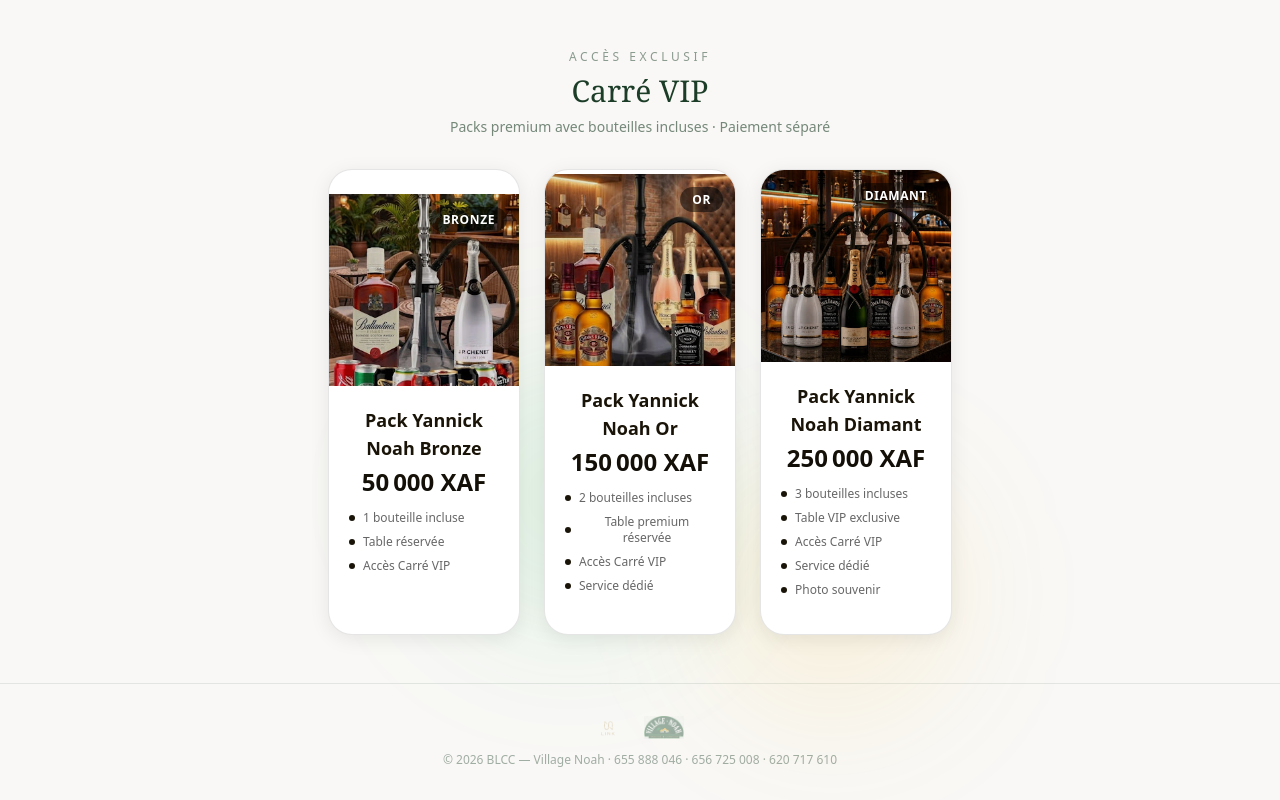
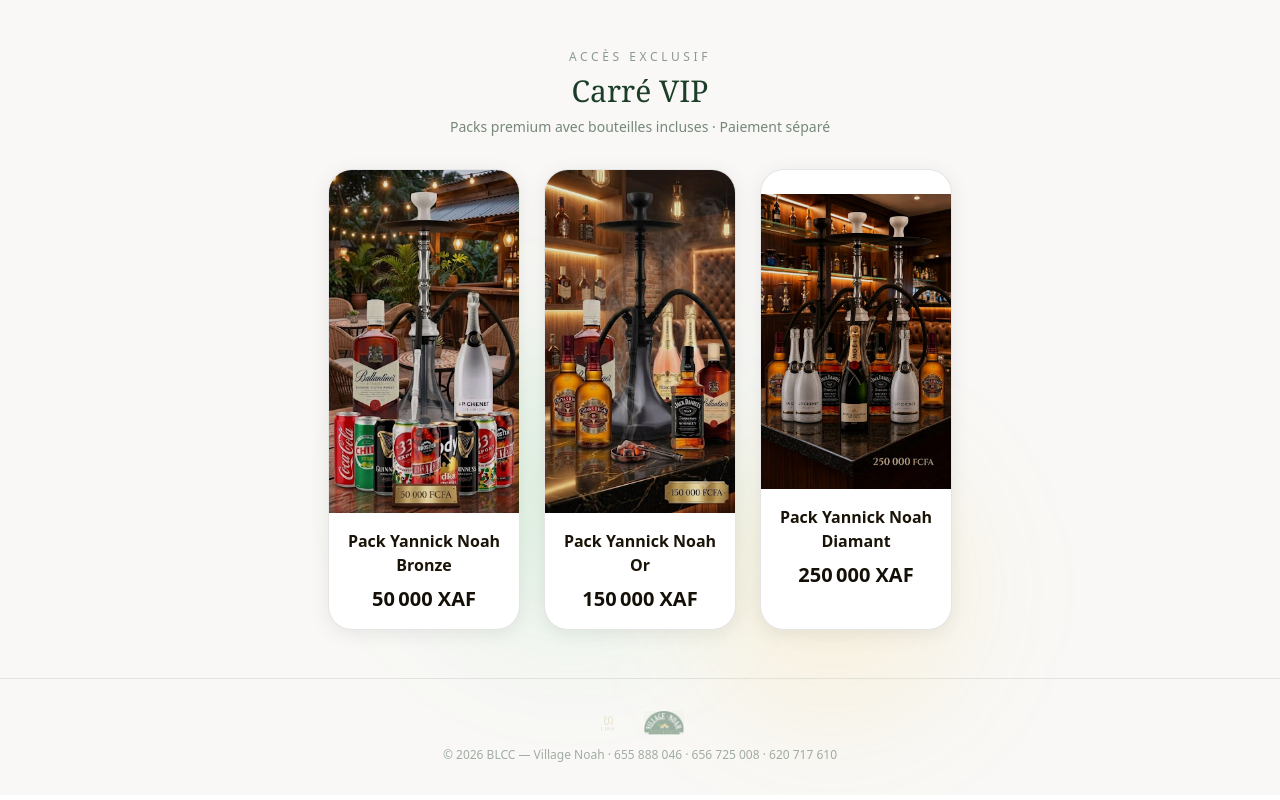
Before and after one commit to MrRoy-Mustang/BLCC, a React (Vite) app in the folder frontend/: page / in a window 1280 px wide. Shown: the part 1383-2183 px from the top of the page. Built offline with nearby package versions, Linux system fonts and the light colour scheme.

Commit message:
Simplify VIP cards: remove perks, show full images, keep only price and label

```diff
--- a/frontend/src/components/CarreVipSection.tsx
+++ b/frontend/src/components/CarreVipSection.tsx
@@ -14,10 +14,6 @@
   sublabel: string;
   price: number;
   image: string;
-  color: string;
-  borderColor: string;
-  glowColor: string;
-  perks: string[];
 }[] = [
   {
     value: 'CARRE_BRONZE',
@@ -25,10 +21,6 @@
     sublabel: 'Pack Yannick Noah Bronze',
     price: 50000,
     image: '/50000FCFA.jpg',
-    color: 'from-amber-900/20 to-amber-700/10',
-    borderColor: 'rgba(205,127,50,0.5)',
-    glowColor: 'rgba(205,127,50,0.15)',
-    perks: ['1 bouteille incluse', 'Table réservée', 'Accès Carré VIP'],
   },
   {
     value: 'CARRE_OR',
@@ -36,10 +28,6 @@
     sublabel: 'Pack Yannick Noah Or',
     price: 150000,
     image: '/150000FCFA.jpg',
-    color: 'from-yellow-600/20 to-yellow-400/10',
-    borderColor: 'rgba(255,215,0,0.6)',
-    glowColor: 'rgba(255,215,0,0.15)',
-    perks: ['2 bouteilles incluses', 'Table premium réservée', 'Accès Carré VIP', 'Service dédié'],
   },
   {
     value: 'CARRE_DIAMANT',
@@ -47,10 +35,6 @@
     sublabel: 'Pack Yannick Noah Diamant',
     price: 250000,
     image: '/250000FCFA.jpg',
-    color: 'from-cyan-400/20 to-blue-300/10',
-    borderColor: 'rgba(185,242,255,0.7)',
-    glowColor: 'rgba(185,242,255,0.15)',
-    perks: ['3 bouteilles incluses', 'Table VIP exclusive', 'Accès Carré VIP', 'Service dédié', 'Photo souvenir'],
   },
 ];
 
@@ -107,51 +91,37 @@
                 isSelected ? 'scale-[1.02] shadow-2xl' : 'hover:scale-[1.01] shadow-lg'
               }`}
               style={{
-                background: isSelected ? 'linear-gradient(145deg, #1a1408, #0e0b07)' : '#ffffff',
-                border: isSelected ? `2px solid ${pack.borderColor}` : '1px solid rgba(0,0,0,0.1)',
-                boxShadow: isSelected ? `0 20px 60px ${pack.glowColor}` : '0 4px 20px rgba(0,0,0,0.08)',
+                background: '#ffffff',
+                border: isSelected ? '2px solid #d4af37' : '1px solid rgba(0,0,0,0.1)',
+                boxShadow: isSelected ? '0 20px 60px rgba(212,175,55,0.3)' : '0 4px 20px rgba(0,0,0,0.08)',
               }}
             >
-              {/* Image section */}
-              <div className="relative h-48 overflow-hidden">
+              {/* Image section - full image visible */}
+              <div className="relative overflow-hidden">
                 <img
                   src={pack.image}
                   alt={pack.label}
-                  className="w-full h-full object-cover transition-transform duration-500"
+                  className="w-full h-auto object-contain transition-transform duration-500"
                   style={{
                     filter: isSelected ? 'none' : 'brightness(0.9)',
-                    transform: isSelected ? 'scale(1.05)' : 'scale(1)'
+                    transform: isSelected ? 'scale(1.02)' : 'scale(1)'
                   }}
                 />
-                {isSelected && (
-                  <div className="absolute inset-0 bg-gradient-to-t from-black/40 to-transparent" />
-                )}
-                <div className="absolute top-3 right-3">
-                  <span
-                    className="px-3 py-1 rounded-full text-xs font-bold uppercase tracking-wider"
-                    style={{
-                      background: isSelected ? pack.borderColor : 'rgba(0,0,0,0.5)',
-                      color: isSelected ? '#0e0b07' : '#ffffff',
-                    }}
-                  >
-                    {pack.label}
-                  </span>
-                </div>
               </div>
 
-              {/* Content */}
-              <div className="p-5">
+              {/* Content - only price and label */}
+              <div className="p-4">
                 <h3
-                  className="text-lg font-bold mb-1"
-                  style={{ color: isSelected ? '#d4af37' : '#1a1408' }}
+                  className="text-base font-bold mb-2"
+                  style={{ color: '#1a1408' }}
                 >
                   {pack.sublabel}
                 </h3>
 
                 <div
-                  className="text-2xl font-bold mb-3"
+                  className="text-xl font-bold"
                   style={{
-                    background: isSelected ? 'linear-gradient(180deg, #f5e070, #d4af37)' : 'linear-gradient(180deg, #1a1408, #0e0b07)',
+                    background: 'linear-gradient(180deg, #1a1408, #0e0b07)',
                     WebkitBackgroundClip: 'text',
                     WebkitTextFillColor: 'transparent',
                   }}
@@ -159,26 +129,10 @@
                   {xaf(pack.price)}
                 </div>
 
-                <ul className="space-y-2 mb-4">
-                  {pack.perks.map(p => (
-                    <li
-                      key={p}
-                      className="text-xs flex items-center gap-2"
-                      style={{ color: isSelected ? 'rgba(245,224,112,0.8)' : 'rgba(0,0,0,0.6)' }}
-                    >
-                      <span
-                        className="w-1.5 h-1.5 rounded-full"
-                        style={{ backgroundColor: isSelected ? '#d4af37' : '#1a1408' }}
-                      />
-                      {p}
-                    </li>
-                  ))}
-                </ul>
-
                 {isSelected && (
                   <div
-                    className="text-center py-2 rounded-lg text-xs font-semibold tracking-wider"
-                    style={{ background: pack.borderColor, color: '#0e0b07' }}
+                    className="mt-3 text-center py-2 rounded-lg text-xs font-semibold tracking-wider"
+                    style={{ background: '#d4af37', color: '#0e0b07' }}
                   >
                     SÉLECTIONNÉ
                   </div>
```
